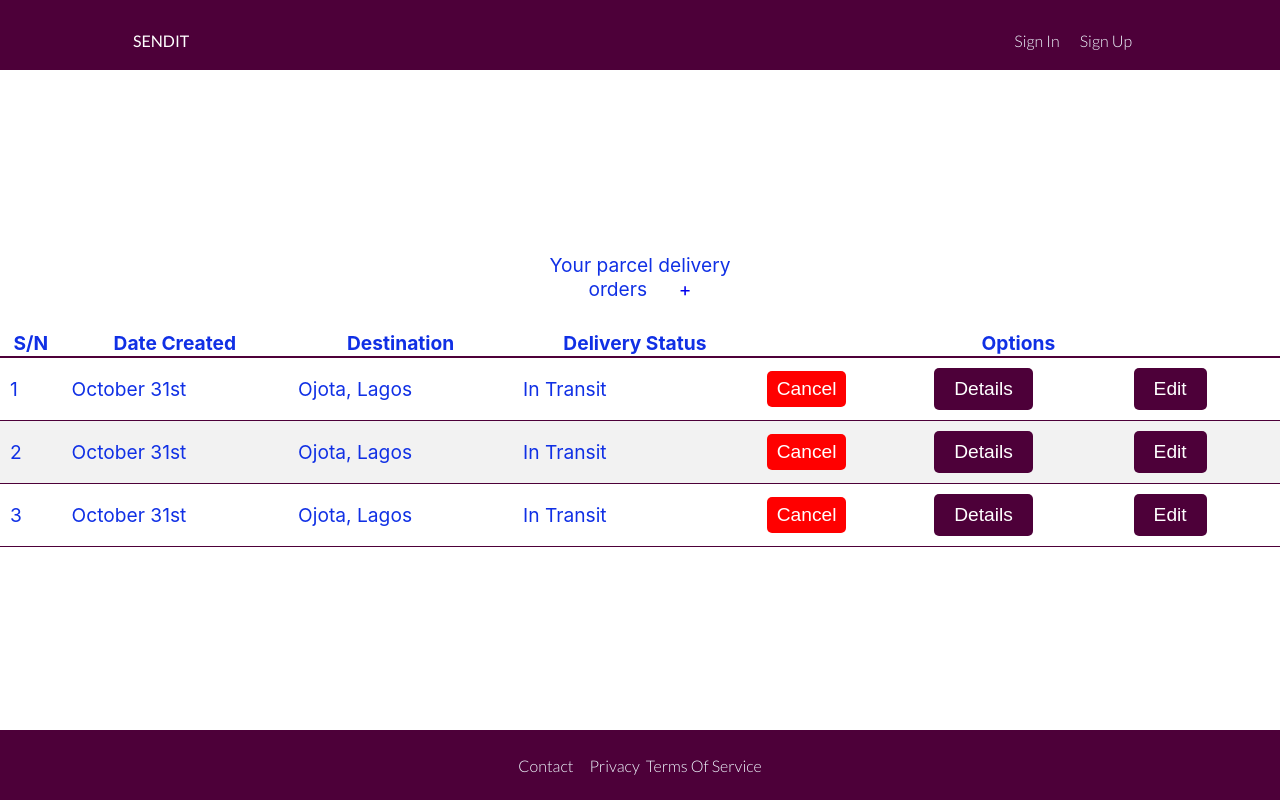
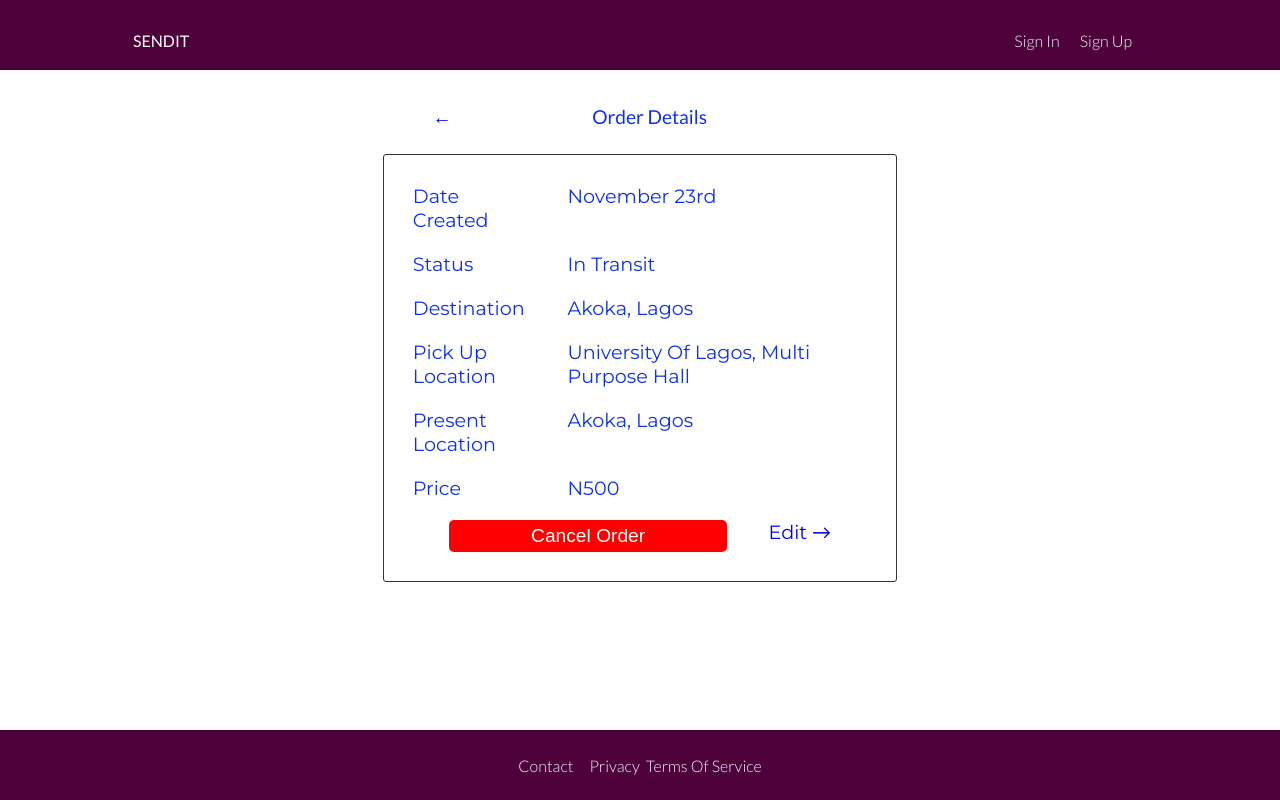
Before and after one commit to oneEyedSunday/sendit-react-frontend, a React (Create React App) app: page /parcels/details/1 in a window 1280 px wide. Built offline with nearby package versions, Linux system fonts and the light colour scheme.

Commit message:
Implement nested routing in Parcels component

```diff
--- a/src/components/ParcelDetails.jsx
+++ b/src/components/ParcelDetails.jsx
@@ -41,7 +41,7 @@ export default class Parcels extends Component {
                             <span className="info">N500</span>
                         </div>
                         <div className="info__field">
-                            <button type="submit" className="button y-four-fifths three-fifths danger" id="actionButton">Cancel Order</button>
+                            <button type="submit" className="button three-fifths danger" id="actionButton">Cancel Order</button>
                             <a href="edit.html" className="text-center float-right">Edit &rarr;</a>
                         </div>
                     </div>
--- a/src/components/Parcels.jsx
+++ b/src/components/Parcels.jsx
@@ -1,6 +1,8 @@
 import React, { Component } from 'react'
+import { Route, Switch, BrowserRouter as Router } from 'react-router-dom';
 
 import uielems from '../uielements';
+import ParcelDetailsComponent from './ParcelDetails';
 
 import './parcels.css';
 
@@ -30,21 +32,31 @@ export default class Parcels extends Component {
     constructor() {
         super();
         this.state = {
-            parcels: []
+            parcels: dummyParcels
         }
 
         this.headers = ['S/N', 'Date Created', 'Destination', 'Delivery Status', 'Options'];
     }
+
     render() {
         return (
+            <Router>
+                <Switch>
+                    <Route  path="/parcels/details/:id" render={() => <ParcelDetailsComponent parcels={this.state.parcels}/>}/>
+                    <Route path="**"  render={
+                        () => (
                             <React.Fragment>
                                 <div className="parcel__context">
                                     <p>Your parcel delivery orders
                                         <a href="/create" className="action link" title="Create Order"> &#43; </a>
                                     </p>
                                 </div>
-                <Table  headers={this.headers} data={dummyParcels}/>
+                                <Table  headers={this.headers} data={this.state.parcels}/>
                             </React.Fragment>
+                        )
+                    } />
+                </Switch>
+            </Router>
         )
     }
 }
--- a/src/components/parcels.css
+++ b/src/components/parcels.css
@@ -3,7 +3,7 @@
     font-weight: 400;
     text-align: center;
     margin: 0 auto;
-    font-family: 'Lato' sans-serif;
+    font-family: 'Lato', sans-serif;
 }
 
 .parcel__context p > a {
@@ -35,6 +35,51 @@
     margin-bottom: 20px;
 }
 
+.float-left {
+    float: left;
+}
+
+.float-right {
+    float: right;
+}
+
+.sevenOfWidth {
+    width: 70%
+}
+
+.info__container {
+    display: flex;
+    flex-direction: column;
+    width: 80%;
+    border: 1px solid var(--bg-color);
+    border-radius: 3px;
+    padding: 1em;
+    margin-top: 1.3em;
+    font-size: 1.2em;
+    font-family: 'Montserrat', 'Trebuchet MS', Arial, Helvetica, sans-serif;
+}
+
+.info__field {
+    display: flex;
+    justify-content: space-evenly;
+    align-content: center;
+    padding: 10px 5px;
+}
+
+.info__field .info__label {
+    width: 40%;
+    /* only needed on smalle screens */
+    min-width: 100px;
+    padding: 0 5px;
+}
+
+.info__field .info {
+    text-align: left;
+    width: 100%;
+    padding: 0 10%;
+    text-transform: capitalize;
+}
+
 @media (max-width: 950px) {
     .parcel__button {
         padding-left: 2px;
```
Lines whose indentation alone changed are shown as unchanged.
